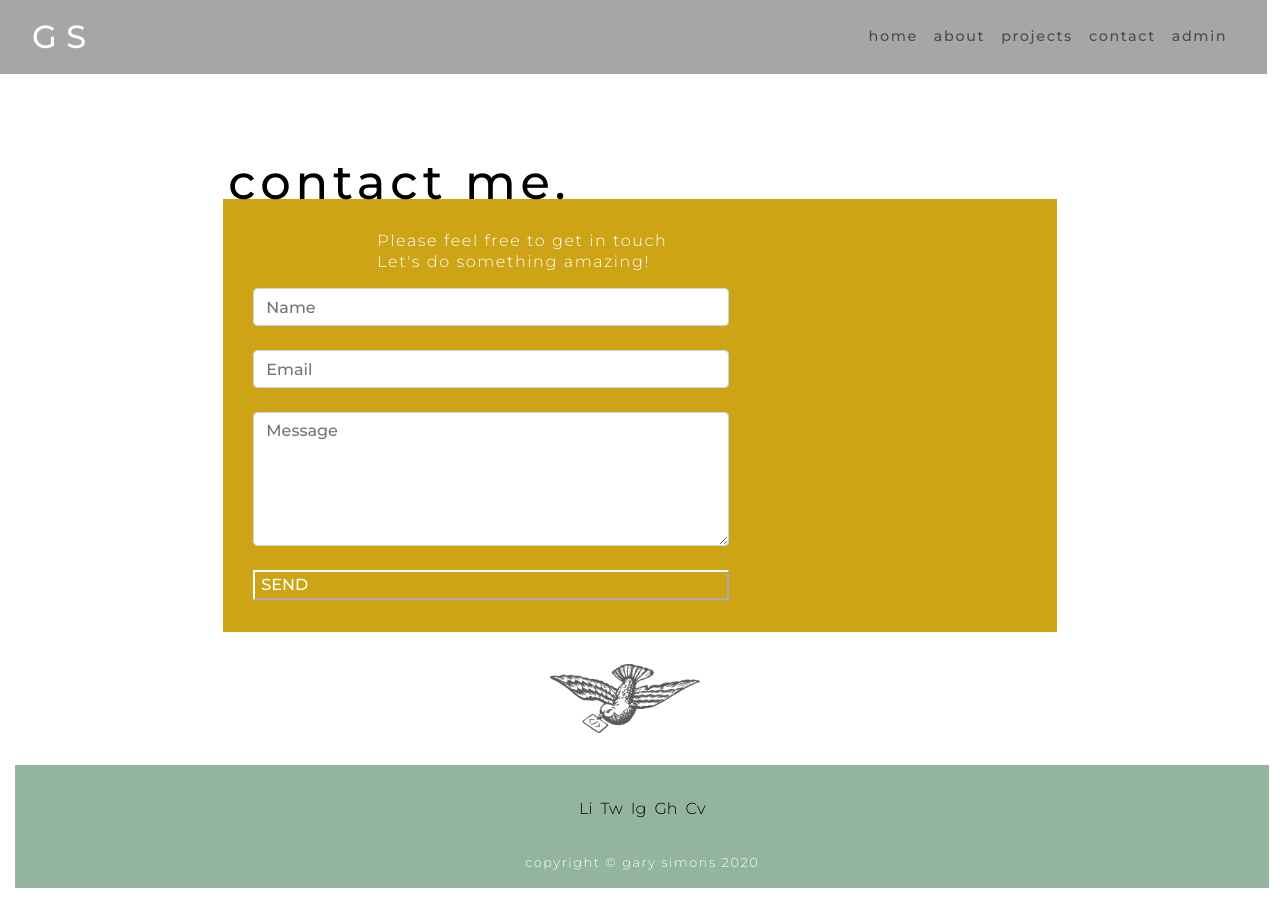
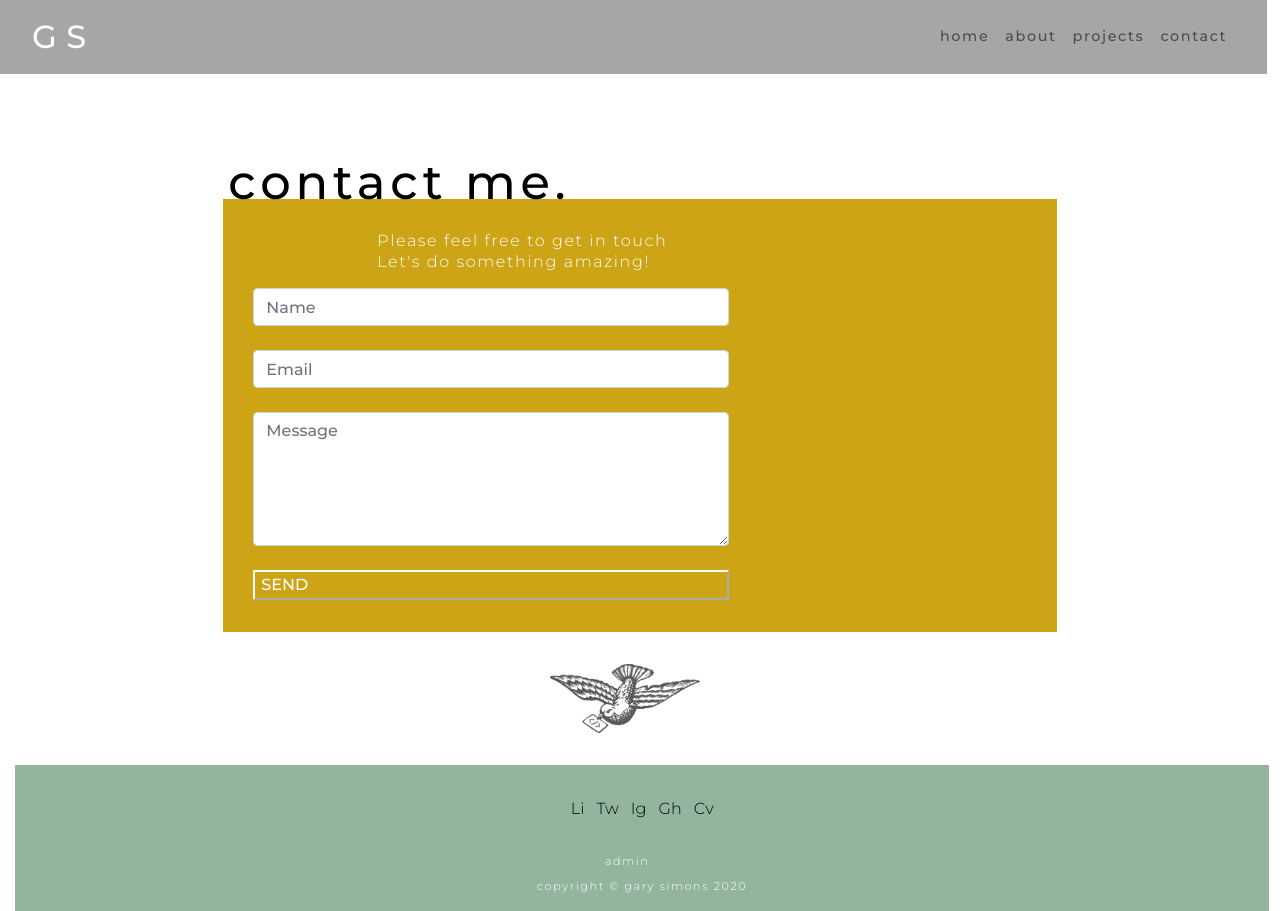
Before and after one commit to GarySimons/Gary_Simons, a Flask app: page /contact in a window 1280 px wide. Before the commit the page ends 888 px from the top, so only its background shows below. Run offline with Flask 2, Linux system fonts and the light colour scheme; some libraries are stand-ins or nearby versions.

Commit message:
Removed admin from Nav and 'hid it' in the footer

```diff
--- a/static/css/style.css
+++ b/static/css/style.css
@@ -355,6 +355,7 @@ body {
     text-align: left;
 }
 
+
 /* Admin page */
 
 .adminbox {
@@ -403,9 +404,26 @@ body {
     background-color: #94b59d;
 }
 
+#adminlink {
+    color: #fff !important;
+    font-size: 0.7rem !important;
+    letter-spacing: 0.1rem !important;
+    font-weight: 300 !important;
+    text-align: center !important;
+    text-decoration: none !important;
+    padding-bottom: 0.5rem;
+    cursor: pointer;
+}
+
+#adminlink:hover{
+    color:#000!important;
+    transition: .1s ease-in-out;
+}
+
+
 #copyright {
     color: #fff;
-    font-size: .8rem;
+    font-size: 0.7rem;
     font-weight: 100;
     letter-spacing: 0.1rem;
     text-align: center;
--- a/templates/about.html
+++ b/templates/about.html
@@ -44,21 +44,25 @@
                         <p class="sociallinks">Li</p>
                     <span class="sr-only ">LinkedIn</span>
                     </a>
+                    </li>
                     <li class="list-inline-item">
                     <a class="sociallinks" href="https://twitter.com/GaryColSim" target="_blank" aria-label="Follow me on Twitter">
                         <p class="sociallinks">Tw</p>
                     <span class="sr-only">Twitter</span>
                     </a>
+                    </li>
                     <li class="list-inline-item">
                     <a class="sociallinks" href="https://www.instagram.com/garycs/" target="_blank" aria-label="Follow me on Instagram">
                         <p class="sociallinks">Ig</p>
                     <span class="sr-only">Instagram</span>
                     </a>
+                    </li>
                     <li class="list-inline-item">
                     <a class="sociallinks" href="https://github.com/" target="_blank" aria-label="Follow me on GitHub">
                         <p class="sociallinks">Gh</p>
                     <span class="sr-only">GitHub</span>
                     </a>
+                    </li>
                     <li class="list-inline-item">
                     <a class="sociallinks" href="static/images/Gary_Simons_CV.pdf" target="_blank" aria-label="Download my CV">
                         <p class="sociallinks">Cv</p>
--- a/templates/contact.html
+++ b/templates/contact.html
@@ -58,21 +58,25 @@
                         <p class="sociallinks">Li</p>
                     <span class="sr-only ">LinkedIn</span>
                     </a>
+                    </li>
                     <li class="list-inline-item">
                     <a class="sociallinks" href="https://twitter.com/GaryColSim" target="_blank" aria-label="Follow me on Twitter">
                         <p class="sociallinks">Tw</p>
                     <span class="sr-only">Twitter</span>
                     </a>
+                    </li>
                     <li class="list-inline-item">
                     <a class="sociallinks" href="https://www.instagram.com/garycs/" target="_blank" aria-label="Follow me on Instagram">
                         <p class="sociallinks">Ig</p>
                     <span class="sr-only">Instagram</span>
                     </a>
+                    </li>
                     <li class="list-inline-item">
                     <a class="sociallinks" href="https://github.com/" target="_blank" aria-label="Follow me on GitHub">
                         <p class="sociallinks">Gh</p>
                     <span class="sr-only">GitHub</span>
                     </a>
+                    </li>
                     <li class="list-inline-item">
                     <a class="sociallinks" href="static/images/Gary_Simons_CV.pdf" target="_blank" aria-label="Download my CV">
                         <p class="sociallinks">Cv</p>
@@ -81,6 +85,10 @@
                     </li>
                 </ul>
             </div>
+        </div>
+
+        <div class="row col-12 justify-content-center">
+            <a id="adminlink" href="{{url_for('admin')}}">admin</a>
         </div>
 
         <div class="row justify-content-center">
--- a/templates/layout.html
+++ b/templates/layout.html
@@ -45,9 +45,6 @@
             <li class="nav-item">
               <a class="nav-link" href="{{url_for('contact')}}">contact</a>
             </li>
-            <li class="nav-item">
-              <a class="nav-link" href="{{url_for('admin')}}">admin</a>
-            </li>
           </ul>
         </div>
       </nav>
```
